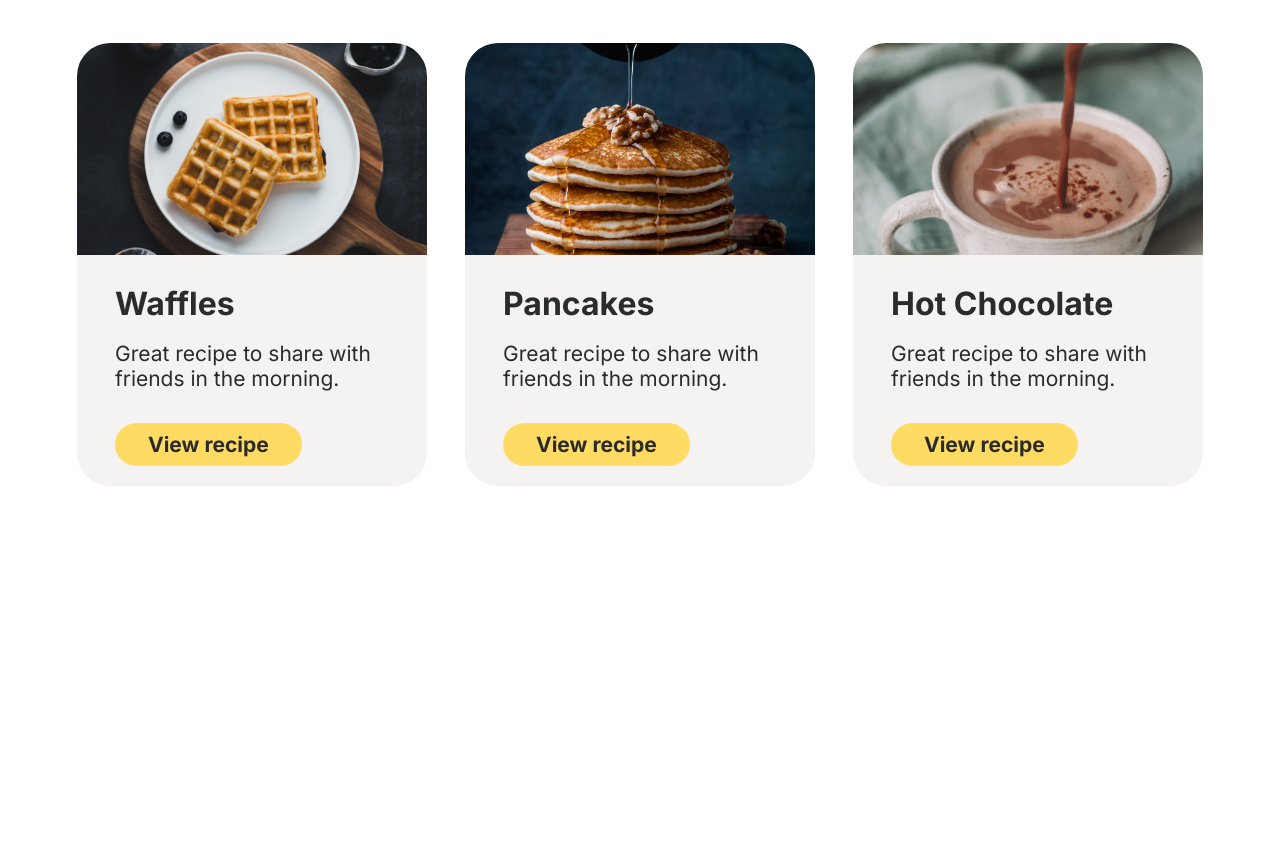
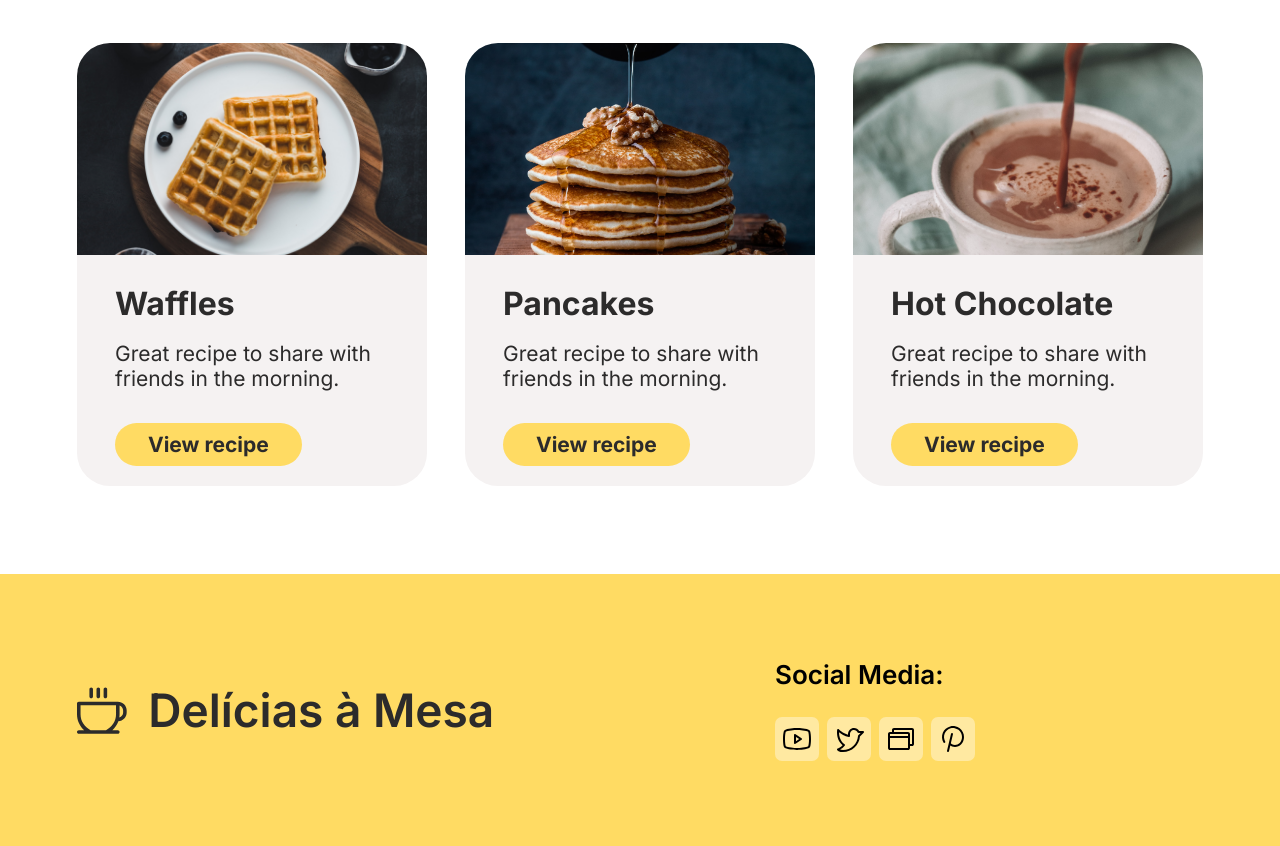
Before and after one commit to ahmediramadan01/recipes, a plain HTML site: page index.html in a window 1280 px wide. Shown: the part 704-1550 px from the top of the page. Before the commit the page ends 1278 px from the top, so only its background shows below. Drawn offline with Linux system fonts and the light colour scheme.

Commit message:
Build footer section

```diff
--- a/index.html
+++ b/index.html
@@ -79,6 +79,49 @@
                     </div>
                 </div>
             </main>
+            <footer class="footer">
+                <figure class="footer__logo">
+                    <img src="./images/logo-icon.svg" alt="Delícias à Mesa's icon" class="footer__logo-icon" />
+                    <figcaption class="footer__logo-title">Delícias à Mesa</figcaption>
+                </figure>
+                <div class="footer__social-media">
+                    <p class="footer__social-media__title">Social Media:</p>
+                    <ul class="footer__social-media__links">
+                        <li>
+                            <a href="" class="footer__social-media__link">
+                                <img
+                                    src="./images/youtube-icon.svg"
+                                    alt="YouTube icon"
+                                    class="footer__social-media__icon" />
+                            </a>
+                        </li>
+                        <li>
+                            <a href="" class="footer__social-media__link">
+                                <img
+                                    src="./images/twitter-icon.svg"
+                                    alt="Twitter icon"
+                                    class="footer__social-media__icon" />
+                            </a>
+                        </li>
+                        <li>
+                            <a href="" class="footer__social-media__link">
+                                <img
+                                    src="./images/browser-icon.svg"
+                                    alt="Browser icon"
+                                    class="footer__social-media__icon" />
+                            </a>
+                        </li>
+                        <li>
+                            <a href="" class="footer__social-media__link">
+                                <img
+                                    src="./images/pinterest-icon.svg"
+                                    alt="Pinterest icon"
+                                    class="footer__social-media__icon" />
+                            </a>
+                        </li>
+                    </ul>
+                </div>
+            </footer>
         </div>
     </body>
 </html>
--- a/style.css
+++ b/style.css
@@ -1,6 +1,7 @@
 /* Default Styles */
 
 :root {
+    --yellow-100: #ffe9a1;
     --yellow-300: #ffdb63;
     --neutral-800: #2c2b2b;
     --white-200: #f5f2f2;
@@ -205,8 +206,70 @@ body {
     border-radius: 3.2rem;
     transition: all 0.3s;
 }
+
 .recipe__card-link:hover,
 .recipe__card-link:active {
     color: var(--neutral-950);
     background-color: #e6c559;
 }
+
+/* Footer */
+
+.footer {
+    background-color: var(--yellow-300);
+    padding: 8.5rem 7.7rem;
+    display: grid;
+    grid-template-columns: 1fr 1fr;
+    gap: 27rem;
+}
+
+.footer__logo {
+    display: flex;
+    align-items: center;
+    gap: 2.13rem;
+}
+
+.footer__logo-icon {
+    width: 5rem;
+}
+
+.footer__logo-title {
+    color: var(--neutral-800);
+    text-align: center;
+    font-size: 4.6rem;
+    font-weight: 600;
+}
+
+.footer__social-media__title {
+    color: var(--neutral-950);
+    font-size: 2.6rem;
+    font-weight: 600;
+    margin-bottom: 2.7rem;
+}
+
+.footer__social-media__links {
+    list-style: none;
+    display: flex;
+    align-items: center;
+    gap: 8px;
+}
+
+.footer__social-media__link:link,
+.footer__social-media__links:visited {
+    padding: 6px;
+    background-color: var(--yellow-100);
+    display: flex;
+    align-items: center;
+    justify-content: center;
+    border-radius: 7px;
+    transition: all 0.1s;
+}
+
+.footer__social-media__link:hover,
+.footer__social-media__links:active {
+    background-color: #e6d291;
+}
+
+.footer__social-media__icon {
+    width: 3.2rem;
+}
```
Also changed, not shown: images/browser-icon.svg (added), images/pinterest-icon.svg (added), images/twitter-icon.svg (added), images/youtube-icon.svg (added).
